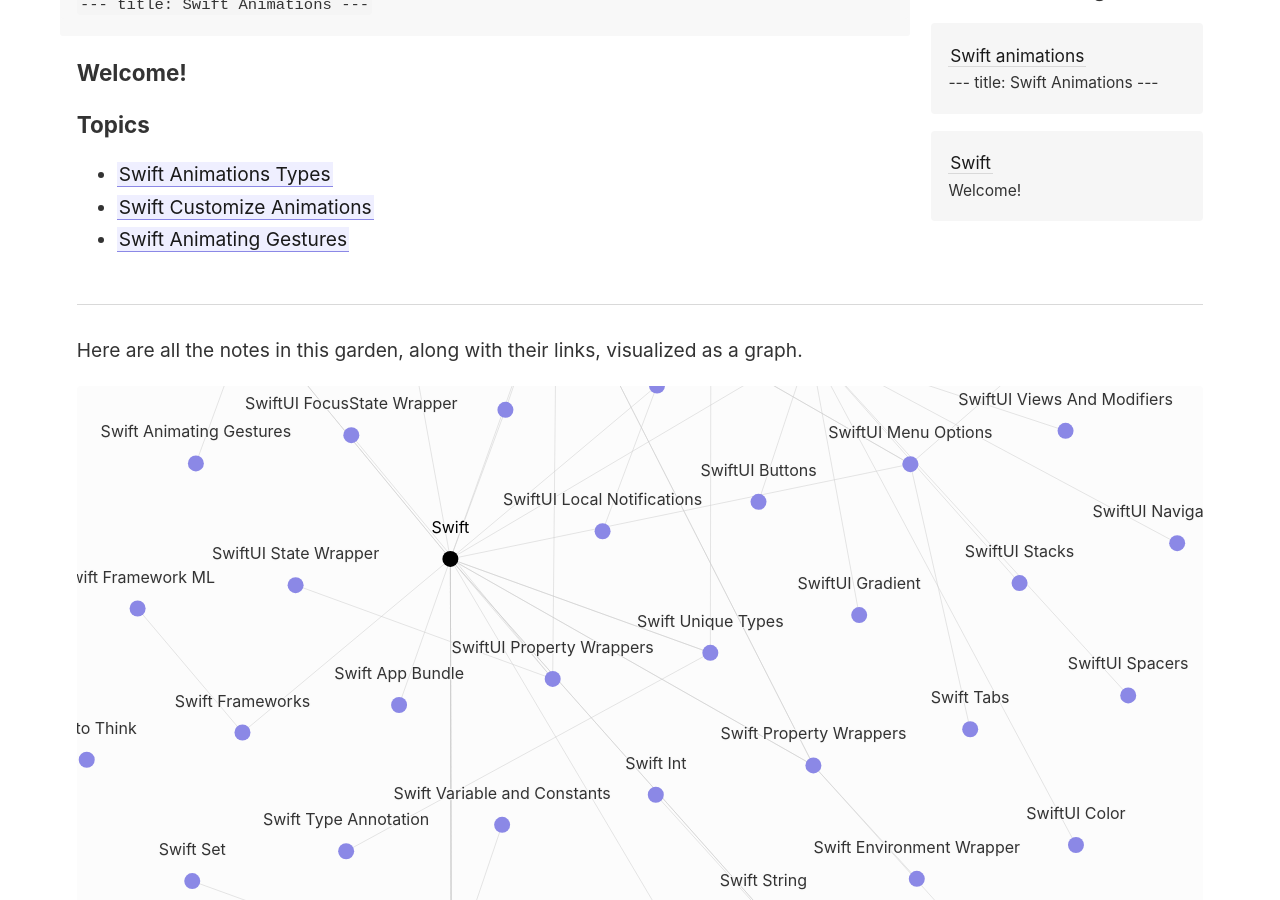
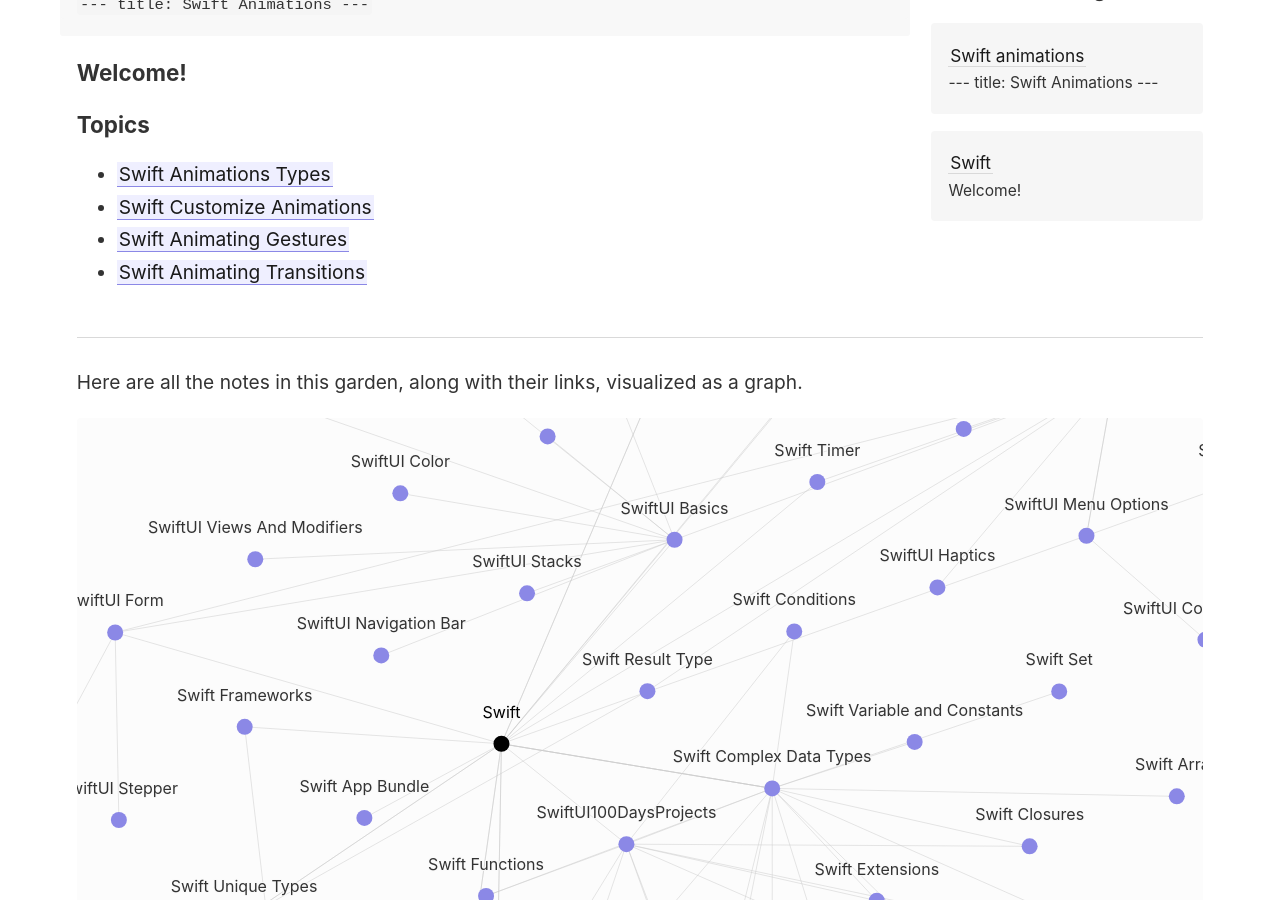
Before and after one commit to ahrchen/digital-garden-knowselfdaily, a Jekyll site: the page built from _notes/Swift/Swift Animations/Swift Animations.md, in a window 1280 px wide and 900 px high, scrolled down 300 px. Built offline with Jekyll 4.4.1, drawn with Linux system fonts in a browser that asks for light colours.

Commit message:
SwiftUI Animating Transitions

```diff
--- a/_notes/Swift/Swift Animations/Swift Animations.md
+++ b/_notes/Swift/Swift Animations/Swift Animations.md
@@ -9,3 +9,4 @@ title: Swift Animations
 - [[Swift Animations Types]]
 - [[Swift Customize Animations]]
 - [[Swift Animating Gestures]]
+- [[Swift Animating Transitions]]
```
